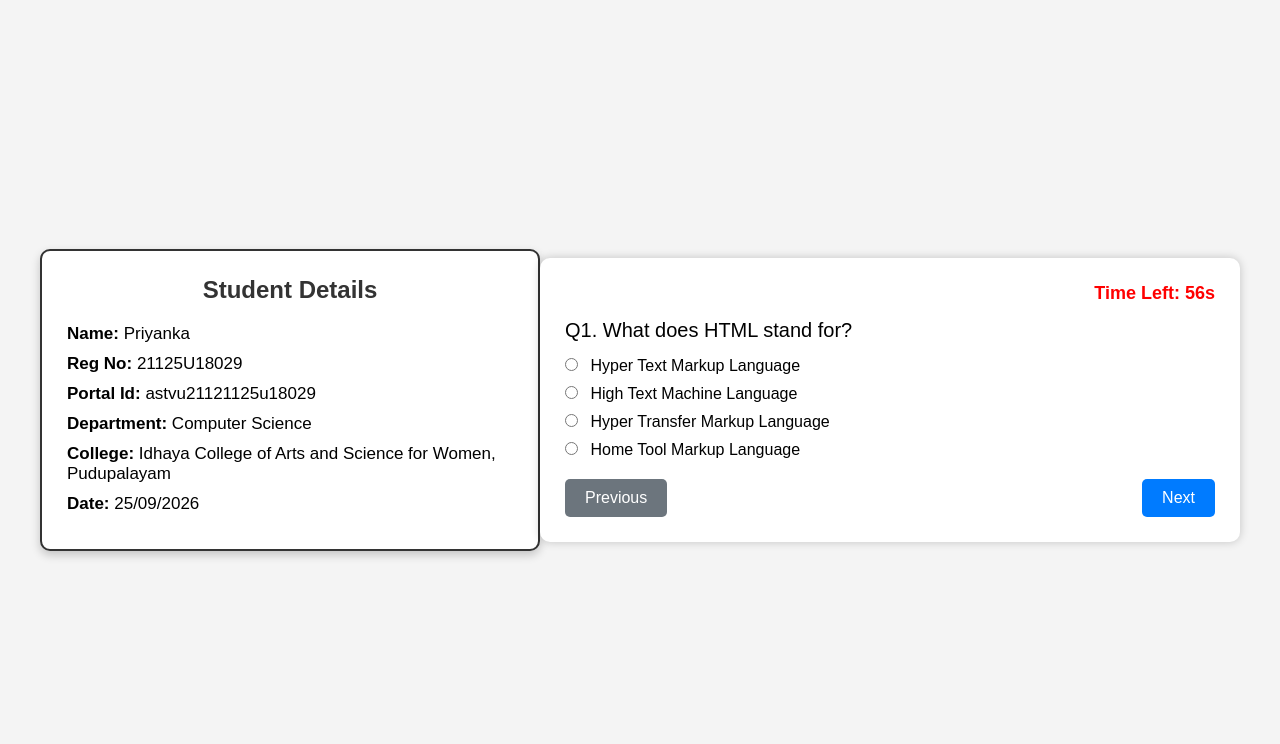
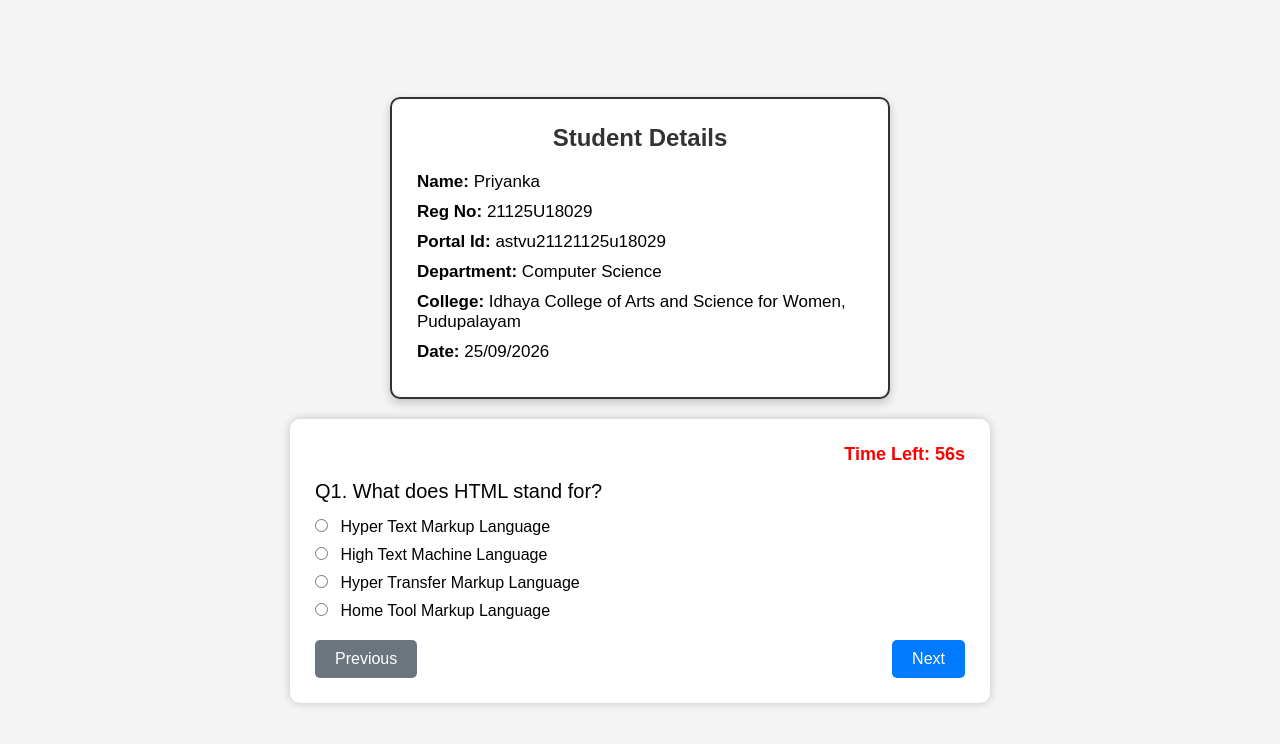
Before and after one commit to Priyankasalith/Online-Quiz, a plain HTML site: page index.html in a window 1280 px wide. Drawn offline with Linux system fonts and the light colour scheme.

Commit message:
Update style.css

```diff
--- a/style.css
+++ b/style.css
@@ -8,9 +8,13 @@
 body{
     background:#f4f4f4;
     display:flex;
+    flex-direction: column; /* Stacks the items vertically */
     justify-content:center;
     align-items:center;
     min-height:100vh;
+    gap: 20px;              /* Adds spacing between the top and bottom box */
+    padding: 20px 0;        /* Prevents clipping on smaller screens */
+
 }
 
 .quiz-container{
@@ -77,6 +81,7 @@ button:hover{
     color:#28a745;
 }
 
+
 .box{
     width: 500px;
     padding: 25px;
```
